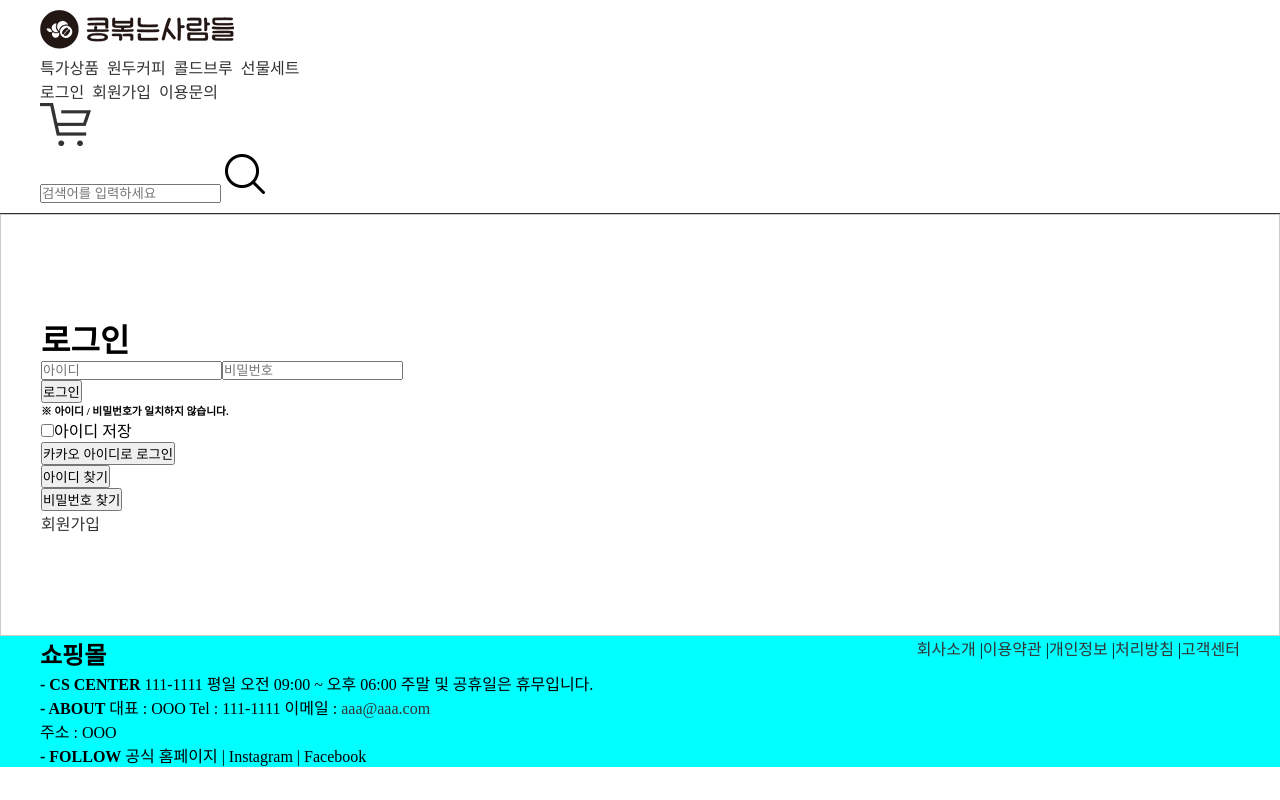
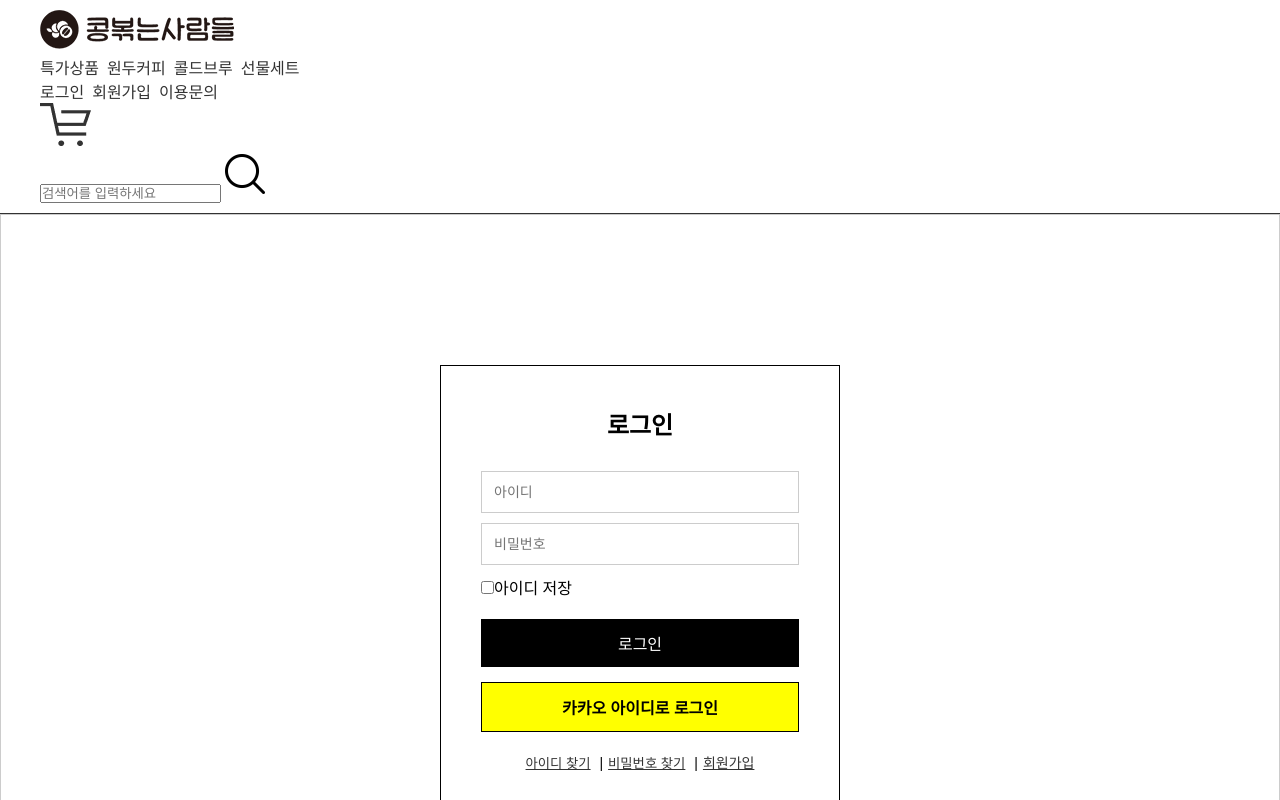
Before and after one commit to bulldorzer/coffee-shop-front, a React (Vite) app: page /login in a window 1280 px wide. Shown: the top 800 px of the page. Built offline with nearby package versions, Linux system fonts and the light colour scheme.

Commit message:
0414 LoginComponent 추가 (로그인 테스트 미완료)

```diff
--- /dev/null
+++ b/src/component/login/LoginComponent.jsx
@@ -0,0 +1,76 @@
+import { Link, useNavigate } from "react-router-dom";
+import { useState } from "react";
+import axios from "axios";
+import "../../css/login/LoginComponent.css";
+
+const LoginComponent = () => {
+    const [email, setEmail] = useState("");
+    const [pw, setPw] = useState("");
+    const [error, setError] = useState(false);
+
+    const navigate = useNavigate();
+
+    const handleLogin = async () => {
+        try {
+            const response = await axios.post("/api/member/login", { email, pw });
+
+            // const { accessToken } = response.data;
+
+            // // JWT 토큰 저장 (예: localStorage)
+            // localStorage.setItem("accessToken", accessToken);
+
+            // 에러 해제
+            setError(false);
+
+            // 로그인 성공 후 페이지 이동
+            navigate("/"); // 또는 원하는 페이지
+        } catch (err) {
+            console.error("로그인 실패", err);
+            setError(true);
+        }
+    };
+
+    return (
+        <div className="login-wrapper">
+            <h1 className="login-title">로그인</h1>
+            <div className="login-inputs">
+                <input
+                    type="text"
+                    placeholder="아이디"
+                    className="login-input"
+                    value={email}
+                    onChange={(e) => setEmail(e.target.value)}
+                />
+                <input
+                    type="password"
+                    placeholder="비밀번호"
+                    className="login-input"
+                    value={pw}
+                    onChange={(e) => setPw(e.target.value)}
+                />
+            </div>
+
+            {error && (
+                <div className="login-error">
+                    ※ 아이디 / 비밀번호가 일치하지 않습니다.
+                </div>
+            )}
+
+            <div className="login-check">
+                <input type="checkbox" id="saveId" />
+                <label htmlFor="saveId">아이디 저장</label>
+            </div>
+
+            <button className="login-button" onClick={handleLogin}>로그인</button>
+            <button className="kakao-button">카카오 아이디로 로그인</button>
+
+            <div className="login-links">
+                <button>아이디 찾기</button> |
+                <button>비밀번호 찾기</button> |
+                <Link to="/join/agree">회원가입</Link>
+            </div>
+        </div>
+    );
+};
+
+export default LoginComponent;
--- /dev/null
+++ b/src/css/login/LoginComponent.css
@@ -0,0 +1,74 @@
+.login-wrapper {
+    max-width: 400px;
+    margin: 50px auto;
+    padding: 40px;
+    border: 1px solid #000;
+    box-sizing: border-box;
+    text-align: center;
+    font-family: sans-serif;
+}
+
+.login-title {
+    font-size: 24px;
+    margin-bottom: 30px;
+}
+
+.login-inputs {
+    display: flex;
+    flex-direction: column;
+    gap: 10px;
+    margin-bottom: 10px;
+}
+
+.login-input {
+    padding: 12px;
+    font-size: 14px;
+    border: 1px solid #ccc;
+}
+
+.login-error {
+    color: red;
+    font-size: 12px;
+    margin: 5px 0 15px;
+}
+
+.login-check {
+    text-align: left;
+    margin-bottom: 20px;
+}
+
+.login-button {
+    width: 100%;
+    padding: 12px;
+    background-color: black;
+    color: white;
+    border: none;
+    font-size: 16px;
+    cursor: pointer;
+    margin-bottom: 15px;
+}
+
+.kakao-button {
+    width: 100%;
+    padding: 12px;
+    background-color: yellow;
+    border: 1px solid black;
+    font-size: 16px;
+    font-weight: bold;
+    cursor: pointer;
+    margin-bottom: 20px;
+}
+
+.login-links {
+    font-size: 14px;
+}
+
+.login-links button,
+.login-links a {
+    background: none;
+    border: none;
+    cursor: pointer;
+    text-decoration: underline;
+    color: #333;
+    margin: 0 5px;
+}
--- a/src/pages/LoginPage.jsx
+++ b/src/pages/LoginPage.jsx
@@ -1,5 +1,5 @@
-import { Link } from "react-router-dom"
 import BasicLayout from "../layouts/BasicLayout";
+import LoginComponent from "../component/login/LoginComponent";
 
 /**
  * 로그인 화면 - 나영일
@@ -8,29 +8,11 @@ import BasicLayout from "../layouts/BasicLayout";
 
 const LoginPage = () => {
 
-
     return (
         <BasicLayout>
             <div>
                 <div className="container">
-                    <h1>로그인</h1>
-                    <div className="login_box">
-                        <div>
-                            <input placeholder="아이디" type="text"/>
-                            <input placeholder="비밀번호" type="password"/>
-                        </div>
-                        <button>로그인</button>
-                    </div>
-                    <h6>※ 아이디 / 비밀번호가 일치하지 않습니다.</h6>           {/* 나중에 수정 -> 아이디/비밀번호가 일치하지 않을 때만 표시 */}
-                    <input type="checkbox"/><label>아이디 저장</label><br/>
-                    <button>카카오 아이디로 로그인</button>                     {/* 나중에 수정 -> 카카오 소셜로그인 구현 */}
-                    <div>
-                        <ul>
-                            <li><button>아이디 찾기</button></li>
-                            <li><button>비밀번호 찾기</button></li>
-                            <li><Link to="/join/agree">회원가입</Link></li>
-                        </ul>
-                    </div>
+                    <LoginComponent />
                 </div>
             </div>
         </BasicLayout>
--- a/src/pages/ProductListPage.jsx
+++ b/src/pages/ProductListPage.jsx
@@ -7,14 +7,6 @@ import axios from "axios";
  * 상품 목록 페이지 - 나영일(ChatGPT)
  *
  */
-
-const dummyProducts = Array.from({ length: 50 }).map((_, i) => ({       // 나중에 수정 : 상품(CoffeeBean) 정보 백엔드에서 받아올 것
-  id: i + 1,
-  name: `상품 ${i + 1}`,
-  price: Math.floor(Math.random() * 10000) + 1000,
-  category: ["딸기맛", "초코맛", "바닐라맛", "녹차맛"][i % 4],             // 나중에 수정 : 카테고리(Category) 정보 백엔드에서 받아와서 사용할 것
-  image: "https://via.placeholder.com/150?text=제품사진",
-}));
 
 export default function ProductListPage() {
   const [products, setProducts] = useState([]);
--- a/vite.config.js
+++ b/vite.config.js
@@ -8,6 +8,7 @@ export default defineConfig({
     '/api': {
       target: 'http://localhost:8081', // Spring Boot 서버 주소
       changeOrigin: true,
+      secure: false,
       rewrite: (path) => path.replace(/^\/api/, '')
     }
   }
```
